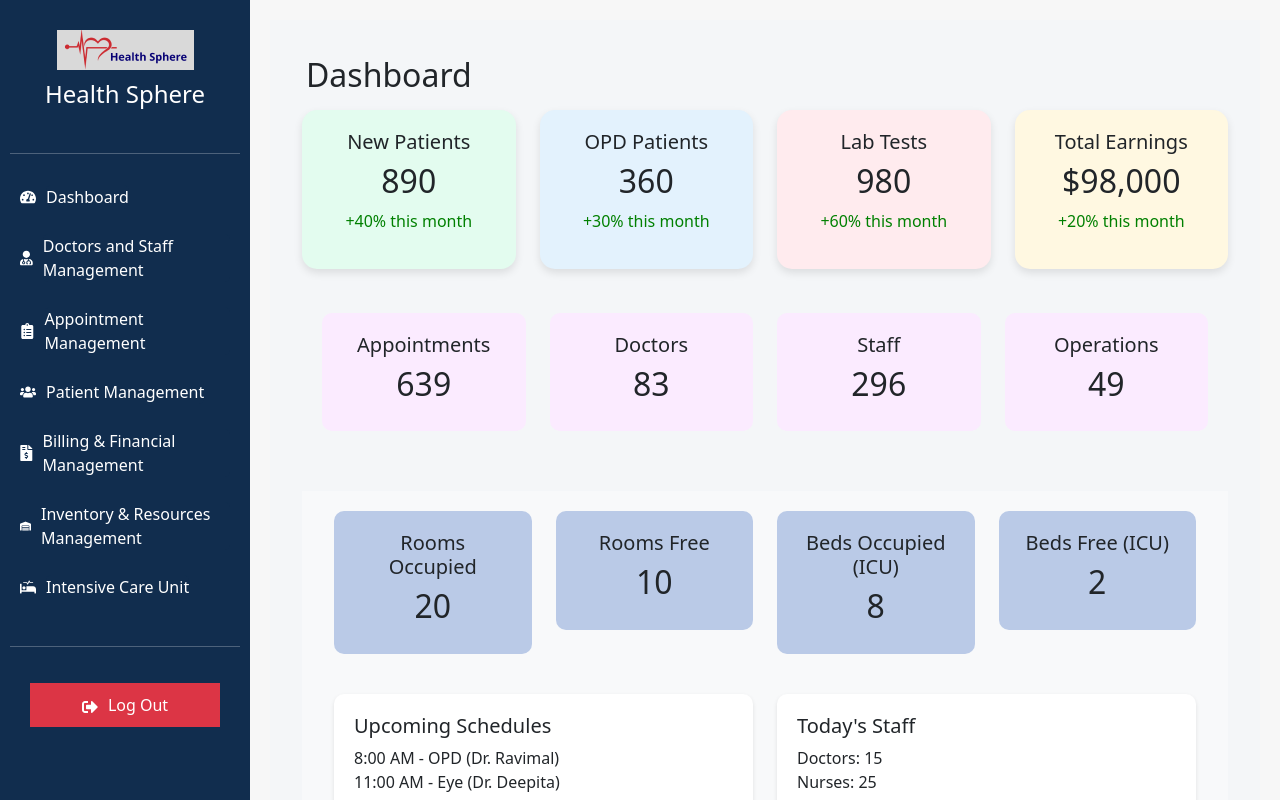
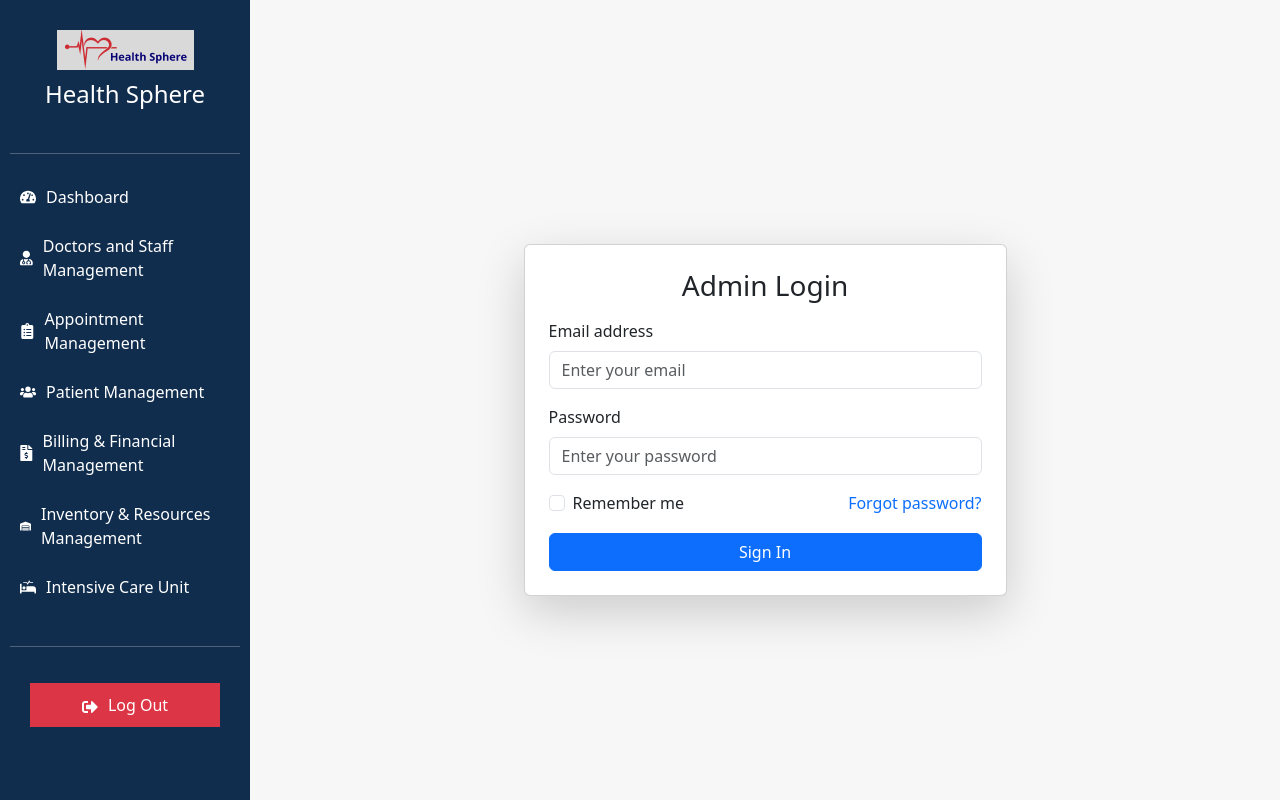
Before and after one commit to thathsarabandara/HealthSphereProject-, a React (Create React App) app in the folder client/: page /admin in a window 1280 px wide. Built offline with nearby package versions, Linux system fonts and the light colour scheme.

Commit message:
adminlogin

```diff
--- a/client/src/App.js
+++ b/client/src/App.js
@@ -3,6 +3,7 @@ import React, { useState, useEffect } from 'react';
 import './App.css';
 import PatientNavbar from './components/user/PatientNavbar';
 import DoctorNavbar from './components/doctor/DoctorNavbar';
+//import AdminNavbar from './components/admin/AdminPanel';
 import PatientHome from './pages/User/PatientHome';
 import PatientDoctors from './pages/User/PatientDoctors';
 import PatientLaboratory from './pages/User/PatientLaboratory';
@@ -49,13 +50,7 @@ import WebBot from './components/Web Assistant/WebBot';
 import MedicalConditions from './pages/User/MedicalConditions';
 import Bookings from './pages/User/Bookings';
 import DoctorPatientProfile from './pages/doctor/DoctorPatientProfile';
-import PrescriptionView from './pages/doctor/PrescriptionView';
-import PatientPrescriptionView from './pages/User/PatientPrescriptionView';
-import Checkout from './pages/User/Checkout';
 import DoctorDashboard from './pages/doctor/DoctorDashboard';
-import AdminDashboard from './pages/admin/AdminDashboard';
-import DoctorAndStaffManagement from './pages/admin/DoctorsAndStaffManagement';
-import AppointmentManagement from './pages/admin/AppointmentManagement';
 import AdminPanel from './components/admin/AdminPanel';
 
 
@@ -67,6 +62,7 @@ const getNavbarAndFooter = (path) => {
     FooterComponent = DoctorFooter;
   } else if (path.startsWith('/admin')) {
     SidebarComponent = AdminPanel;
+
   } else {
     NavbarComponent = PatientNavbar;
     FooterComponent = PatientFooter;
@@ -84,80 +80,68 @@ function App() {
     setTimeout(() => setIsLoading(false), 3000); // Simulate loading time
   }, []);
 
-  return(
-    <>
+  return (
+    <div>
       {SidebarComponent ? (
-        <>
-          <SidebarComponent />
-            <Routes>
-              <Route path="/admin/dashboard" element={<AdminDashboard />} />
-              <Route path="/admin/staffmanagement" element={<DoctorAndStaffManagement />} />
-              <Route path="/admin/appointmentmanagement" element={<AppointmentManagement />} />
-            </Routes>
-        </>
-      ):(
+        <SidebarComponent/>
+      ) : (
         <>
           {NavbarComponent && <NavbarComponent />}
           <Routes>
             <Route path="/" element={<PatientHome />} />
             <Route path="/finddoctors" element={<PatientDoctors />} />
             <Route path="/finddoctors/:category" element={<DoctorDetails />} />
-        <Route path="/finddoctors/:category/reservation/:scheduleid" element={<Reservations />} />
+            <Route path="/finddoctors/:category/reservation/:scheduleid" element={<Reservations/>} />
             <Route path="/profileDoctor/:id" element={<DoctorsProfile />} />
             <Route path="/packages" element={<PatientPackages />} />
             <Route path="/laboratory" element={<PatientLaboratory />} />
             <Route path="/pharmacy" element={<PatientPharmacy />} />
-        <Route path="/about" element={<PatientAbout />} />
-        <Route path="/medicalcondions" element={<MedicalConditions />} />
+            <Route path="/about" element={<PatientAbout/>} />
+            <Route path="/medicalcondions" element={<MedicalConditions/>} />
             <Route path="/login" element={<PatientLogin />} />
             <Route path="/register" element={<PatientRegister />} />
             <Route path="/resetpassword" element={<PatientPasswordReset />} />
             <Route path="/verifyuser" element={<OTPVerification />} />
             <Route path="/resetpasswordRequest" element={<ResetPassword />} />
             <Route path="/userprofile" element={<PatientProfile />} />
-        <Route path="/paymenthistory" element={<PatientPaymentHistory />} />
-        <Route path="/prescriptionhistory" element={<PatientPrescriptionHistory />} />
-        <Route path="/prescriptionhistory/:patientid/viewprescription/:reservationid" element={<PatientPrescriptionView/>} />
-        <Route path="/cart" element={<Cart />} />
-        <Route path="/bookings" element={<Bookings />} />
-        <Route path="/checkout/:id" element={<Payment/>} />
-        <Route path="/checkouts/:id" element={<Checkout/>} />
-        <Route path="/refund" element={<Refund />} />
+            <Route path="/paymenthistory" element={<PatientPaymentHistory/>} />
+            <Route path="/prescriptionhistory" element={<PatientPrescriptionHistory/>} />
+            <Route path="/cart" element={<Cart/>} />
+            <Route path="/bookings" element={<Bookings/>} />
+            <Route path="/checkout" element={<Payment/>} />
+            <Route path="/refund" element={<Refund/>} />
 
-        {/* Error Pages */}
-        <Route path="/error/accessdenied" element={<DataAccesDenied />} />
-        <Route path="/error/400" element={<Error400 />} />
-        <Route path="/error/401" element={<Error401 />} />
-        <Route path="/error/403" element={<Error403 />} />
-        <Route path="/error/404" element={<Error404 />} />
-        <Route path="/error/408" element={<Error408 />} />
-        <Route path="/error/429" element={<Error429 />} />
-        <Route path="/error/500" element={<Error500 />} />
-        <Route path="/error/503" element={<Error503 />} />
-        <Route path="/error/maintenance" element={<Maintenance />} />
+            <Route path="/error/accessdenied" element={<DataAccesDenied/>} />
+            <Route path="/error/400" element={<Error400/>} />
+            <Route path="/error/401" element={<Error401/>} />
+            <Route path="/error/403" element={<Error403/>} />
+            <Route path="/error/404" element={<Error404/>} />
+            <Route path="/error/408" element={<Error408/>} />
+            <Route path="/error/429" element={<Error429/>} />
+            <Route path="/error/500" element={<Error500/>} />
+            <Route path="/error/503" element={<Error503/>} />
+            <Route path="/error/maintenance" element={<Maintenance/>} />
 
-        {/* Doctor Routes */}
             <Route path="/doctor/login" element={<DoctorLogin />} />
-        <Route path="/doctor/register" element={<DoctorRegister />} />
-        <Route path="/doctor/patientProfile/:id" element={<DoctorPatientProfile />} />
-        <Route path="/doctor/verifyuser" element={<DoctorVerify />} />
-        <Route path="/doctor/about" element={<DoctorAbout />} />
-        <Route path="/doctor/" element={<DoctorHome />} />
-        <Route path="/doctor/schedule" element={<DoctorSchedule />} />
-        <Route path="/doctor/videoconsultation" element={<DoctorVideoConsultation />} />
-        <Route path="/doctor/clinic" element={<DoctorClinic />} />
-        <Route path="/doctor/clinic/:reservationid/prescription/:patientid" element={<DoctorPrescription />} />
-        <Route path="/doctor/clinic/:reservationid/viewprescription/:patientid" element={<PrescriptionView />} />
-        <Route path="/doctor/fullregister/:id" element={<DoctorFullRegister />} />
+            <Route path="/doctor/register" element={<DoctorRegister/>} />
+            <Route path="/doctor/patientProfile/:id" element={<DoctorPatientProfile/>} />
+            <Route path="/doctor/verifyuser" element={<DoctorVerify/>} />
+            <Route path="/doctor/about" element={<DoctorAbout/>} />
+            <Route path="/doctor/" element={<DoctorHome/>} />
+            <Route path="/doctor/dashboard" element={<DoctorDashboard/>} />
+            <Route path="/doctor/schedule" element={<DoctorSchedule/>} />
+            <Route path="/doctor/videoconsultation" element={<DoctorVideoConsultation/>} />
+            <Route path="/doctor/clinic" element={<DoctorClinic/>} />
+            <Route path="/doctor/prescription" element={<DoctorPrescription/>} />
+            <Route path="/doctor/fullregister/:id" element={<DoctorFullRegister/>} />
+
           </Routes>
-
-    <WebBot />
+          <WebBot/>
           {FooterComponent && <FooterComponent />}
         </>
-
       )}
-    </>
-  )
+    </div>
+  );
 }
 
 const WrapperApp = () => (
--- a/client/src/components/admin/AdminPanel.js
+++ b/client/src/components/admin/AdminPanel.js
@@ -9,6 +9,8 @@ import PatientManagement from '../../pages/admin/PatientManagement';
 import BillinAndFinancial from '../../pages/admin/BillingAndFinancialManagement';
 import InventoryAndResource from '../../pages/admin/InventoryAndResourcesManagement';
 import ICU from '../../pages/admin/IntensiveCareUnit';
+import AdminLogin from '../../pages/admin/Login';
+
 
 function AdminPanel() {
   const sidebarStyle = {
@@ -67,7 +69,7 @@ function AdminPanel() {
         {/* Navigation Items */}
         <ul style={{ listStyle: 'none', padding: 0 }}>
           {[
-            { to: '/admin/', label: 'Dashboard', icon: <FaTachometerAlt /> },
+            { to: '/admin/dashboard', label: 'Dashboard', icon: <FaTachometerAlt /> }, //change kara
             { to: '/admin/doctorsandstaffManagement', label: 'Doctors and Staff Management', icon: <FaUserMd /> },
             { to: '/admin/appointmentmanagement', label: 'Appointment Management', icon: <FaClipboardList /> },
             { to: '/admin/patientmanagement', label: 'Patient Management', icon: <FaUsers /> },
@@ -102,7 +104,8 @@ function AdminPanel() {
       {/* Main Content */}
       <div style={mainContentStyle}>
         <Routes>
-          <Route path="/admin/" element={<AdminDashboard />} />
+          <Route path='/admin/' element={<AdminLogin/>} />
+          <Route path="/admin/dashboard" element={<AdminDashboard />} />  {/*--changeed--*/}
           <Route path="/admin/doctorsandstaffManagement" element={<DoctorsAndStaffManagement />} />
           <Route path="/admin/appointmentmanagement" element={<AppointmentManagement />} />
           <Route path="/admin/patientmanagement" element={<PatientManagement />} />
--- a/client/src/index.js
+++ b/client/src/index.js
@@ -5,11 +5,6 @@ import App from './App';
 import reportWebVitals from './reportWebVitals';
 import 'bootstrap/dist/css/bootstrap.min.css';
 import 'bootstrap/dist/js/bootstrap.bundle.min.js';
-
-
-
-
-
 
 const root = ReactDOM.createRoot(document.getElementById('root'));
 root.render(
--- a/client/src/pages/User/PatientLaboratory.js
+++ b/client/src/pages/User/PatientLaboratory.js
@@ -1,4 +1,4 @@
-import React, { useState } from 'react';
+import React, { useState,useEffect } from 'react';
 import Rectangle82 from '../../assets/images/Rectangle 82.svg'
 import rectangle90 from '../../assets/images/Rectangle 90.svg'
 import rectangle91 from '../../assets/images/Rectangle 90 (1).svg'
--- /dev/null
+++ b/client/src/pages/admin/Login.js
@@ -0,0 +1,77 @@
+import { useState } from "react";
+import { Link } from "react-router-dom";
+
+const AdminLogin = () => {
+  const [email, setEmail] = useState("");
+  const [password, setPassword] = useState("");
+  const [error, setError] = useState(null);
+
+  const handleSubmit = (e) => {
+    e.preventDefault();
+    // Add authentication logic here
+    if (email !== "admin@example.com" || password !== "admin123") {
+      setError("Invalid email or password");
+    } else {
+      setError(null);
+      // Redirect to admin dashboard
+      window.location.href = "/admin/dashboard";
+    }
+  };
+
+  return (
+    <div className="container d-flex justify-content-center align-items-center vh-100">
+      <div className="card shadow-lg p-4 w-50">
+        <h3 className="text-center mb-3">Admin Login</h3>
+        {error && <p className="text-danger text-center">{error}</p>}
+
+        <form onSubmit={handleSubmit}>
+          <div className="mb-3">
+            <label htmlFor="email" className="form-label">
+              Email address
+            </label>
+            <input
+              type="email"
+              id="email"
+              className="form-control"
+              placeholder="Enter your email"
+              value={email}
+              onChange={(e) => setEmail(e.target.value)}
+              required
+            />
+          </div>
+
+          <div className="mb-3">
+            <label htmlFor="password" className="form-label">
+              Password
+            </label>
+            <input
+              type="password"
+              id="password"
+              className="form-control"
+              placeholder="Enter your password"
+              value={password}
+              onChange={(e) => setPassword(e.target.value)}
+              required
+            />
+          </div>
+
+          <div className="d-flex justify-content-between mb-3">
+            <div className="form-check">
+              <input className="form-check-input" type="checkbox" id="rememberMe" />
+              <label className="form-check-label" htmlFor="rememberMe">
+                Remember me
+              </label>
+            </div>
+            <Link to="/resetpasswordRequest" className="text-decoration-none">
+              Forgot password?
+            </Link>
+          </div>
+
+          <button className="btn btn-primary w-100">Sign In</button>
+        </form>
+      </div>
+    </div>
+  );
+};
+
+export default AdminLogin;
```
Lines whose indentation alone changed are shown as unchanged.
